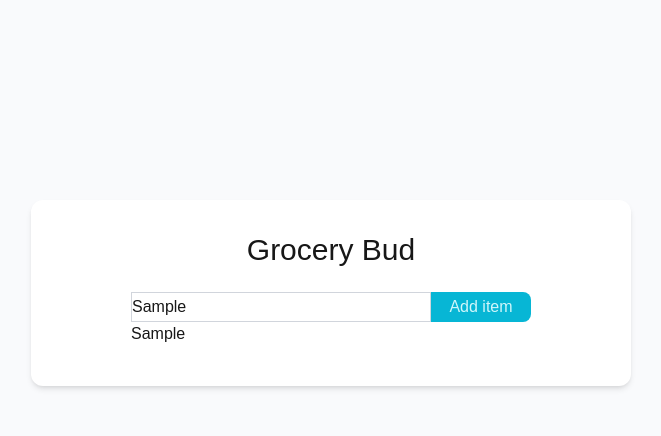
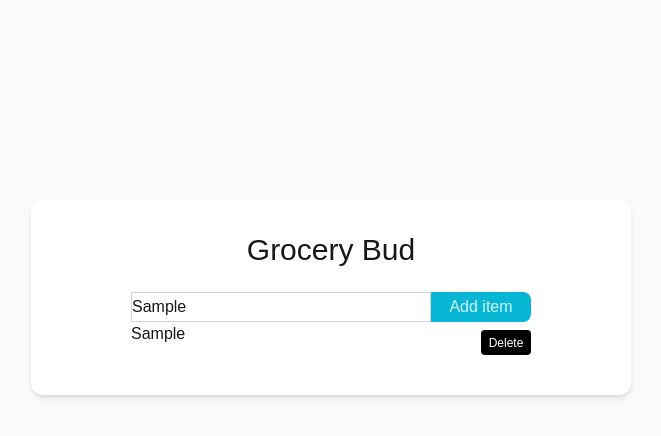
Before and after one commit to Oyunjargal17/grocery, a Next.js app: page / in a window 1280 px wide. Both pictures are taken after typing "Sample" into the empty fields and a click on the button "Add item". Shown: the top 436 px of the page, without its empty margins (309-970 px from the left). Built offline with nearby package versions, Linux system fonts and the light colour scheme.

Commit message:
delet btn

```diff
--- a/src/app/page.jsx
+++ b/src/app/page.jsx
@@ -1,6 +1,8 @@
 "use client";
 
 import { useState } from "react";
+
+let listIndex = 0;
 
 export default function Home() {
   return <Grocery />;
@@ -15,7 +17,13 @@ const Grocery = () => {
   };
 
   const add = () => {
-    const newList = [...list, value];
+    const newList = [
+      ...list,
+      {
+        id: listIndex++,
+        text: value,
+      },
+    ];
     setList(newList);
   };
   return (
@@ -24,6 +32,7 @@ const Grocery = () => {
 };
 
 const GroceryList = ({ value, onChange, add, list }) => {
+  const deleted = () => {};
   return (
     <div className=" h-screen  bg-[#f9fafc]">
       <div className="flex justify-center">
@@ -43,8 +52,15 @@ const GroceryList = ({ value, onChange, add, list }) => {
               Add item
             </button>
             <ul>
-              {list.map((item, index) => {
-                return <li key={index}>{item}</li>;
+              {list.map((item) => {
+                return (
+                  <div className="flex justify-between">
+                    <li key={item.id}>{item.text}</li>
+                    <button className="bg-black text-white w-12.5 h-6.25 mt-2 rounded-sm text-xs">
+                      Delete
+                    </button>
+                  </div>
+                );
               })}
             </ul>
           </div>
```
